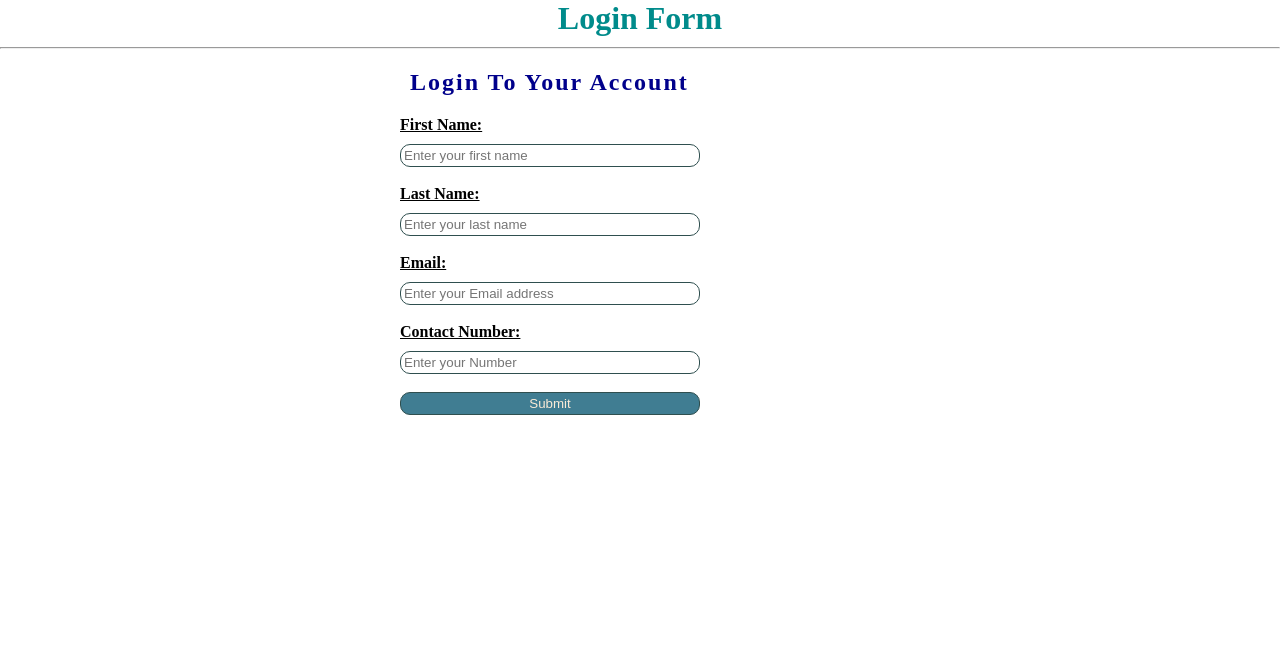
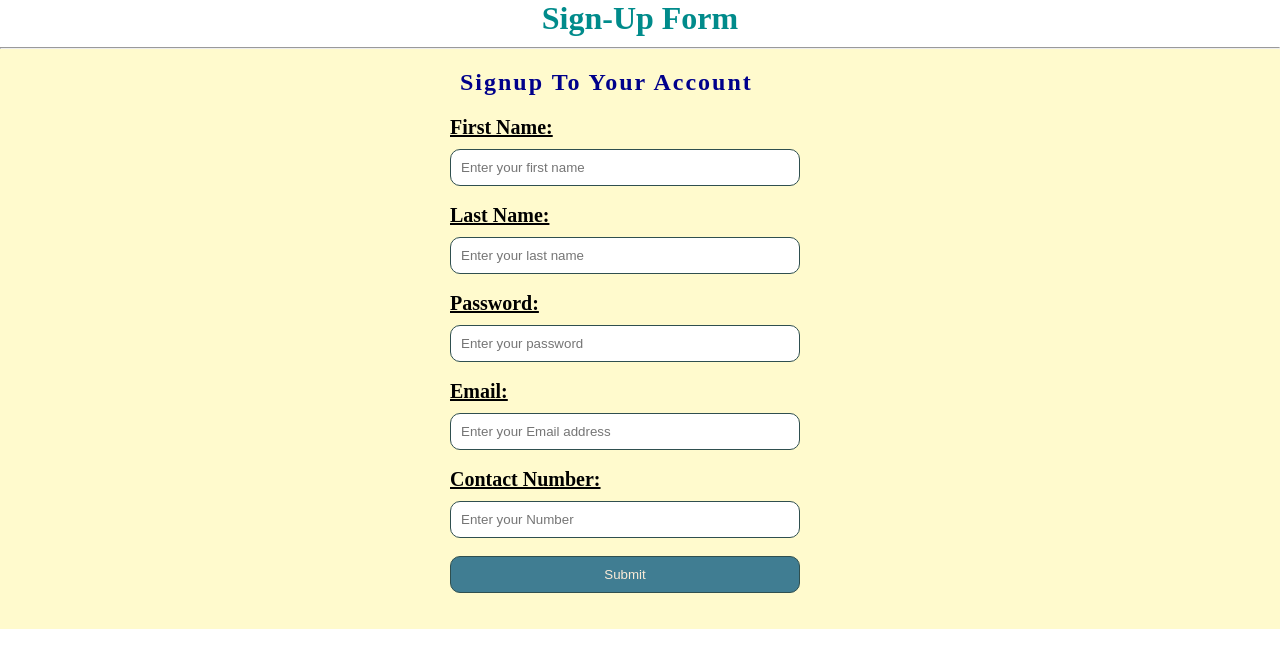
Before and after one commit to Hurera-Altaf/SMIT-web-development, a plain HTML site: page class task/index.html in a window 1280 px wide. Drawn offline with Linux system fonts and the light colour scheme.

Commit message:
signUp Form

```diff
--- a/class task/index.html
+++ b/class task/index.html
@@ -7,18 +7,21 @@
     <link rel="stylesheet" href="style.css">
 </head>
 <body>
-   <h1> Login Form </h1>
-   <hr>
+    <h1> Sign-Up Form </h1>
+    <hr>
 
-   <form action="">
+    <form action="">
 
     <div class="container">
-        <h2> Login to your account </h2>
+        <h2> Signup to your account </h2>
         <label for=""> First Name: </label>
         <input type="text" name="fname" placeholder="Enter your first name"> <br>
 
         <label for=""> Last Name: </label>
         <input type="text" name="lname" placeholder="Enter your last name"> <br>
+
+        <label for=""> Password: </label>
+        <input type="password" name="lname" placeholder="Enter your password"> <br>
 
         <label for=""> Email: </label>
         <input type="email" name="lname" placeholder="Enter your Email address"> <br>
@@ -27,10 +30,10 @@
         <input type="text" name="lname" placeholder="Enter your Number" maxlength="11" pattern="[0-9].{11}"> <br>
 
         <input type="submit" value="Submit" id="btn">
+        <br> <br>
+    </div>
 
-       </div>
-
-   </form>
+    </form>
 
 </body>
 </html>
--- a/class task/style.css
+++ b/class task/style.css
@@ -20,10 +20,11 @@ label{
     text-decoration: underline;
     font-weight: bold;
     margin-bottom: 10px;
+    font-size: 20px;
 }
 
 input {
-    padding: 3px;
+    padding: 10px;
     border: 1px solid darkslategray;
     border-radius: 10px;
 }
@@ -34,11 +35,11 @@ div {
 }
 
 .container {
-    width: 300px;
+    width: 350px;
     display: flex;
     flex-direction: column;
    /* align-items: center;   */
-   margin-left: 400px;
+    margin-left: 450px;
 
 }
 
@@ -46,3 +47,7 @@ div {
     color: antiquewhite;
     background-color: rgb(64, 125, 146);
 }
+
+form{
+    background-color: lemonchiffon;
+}
```
